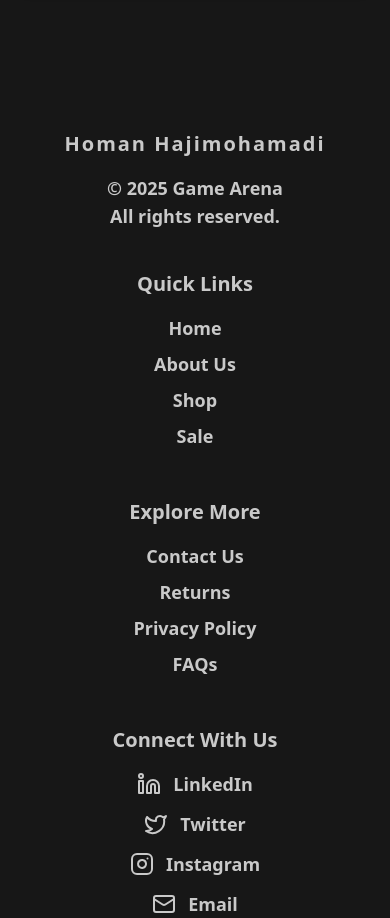
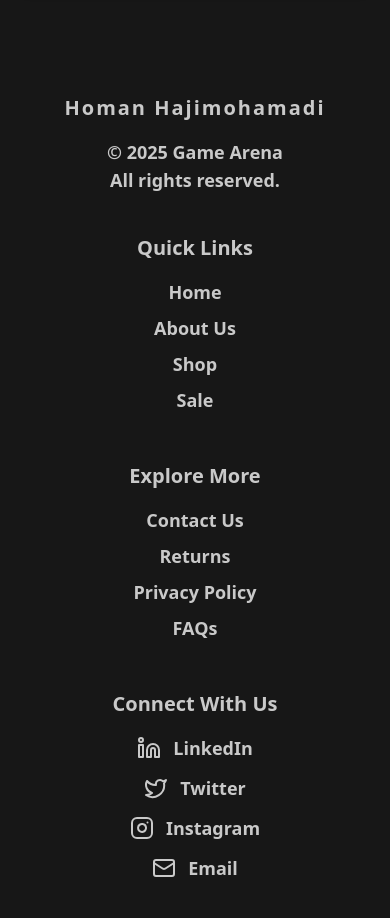
Before and after one commit to itzhoman/Trading-sight, a Next.js app: page / in a window 390 px wide. Shown: the part 6109-7027 px from the top of the page. After the commit the page ends 6991 px from the top, so only its background shows below. Built offline with nearby package versions, Linux system fonts and the light colour scheme.

Commit message:
Footer responsivity done

```diff
--- a/app/footer/Footer.tsx
+++ b/app/footer/Footer.tsx
@@ -40,9 +40,7 @@ const Footer = () => {
       className="w-full text-third  flex flex-col justify-center relative items-center
         bg-gradient-background  overflow-hidden"
     >
-
-
-      <div className="container mx-auto grid grid-cols-1 sm:grid-cols-4 gap-10 mt-25 relative z-10">
+      <div className="container mx-auto grid grid-cols-1 sm:grid-cols-4 gap-10 mt-16 relative z-10">
         {/* Brand Section */}
         <div className="sm:col-span-1 flex flex-col items-center sm:items-start">
           <div className="mb-4 text-xl font-extrabold tracking-widest hover:text-[#A4A4A4] transition-colors duration-300">
```
